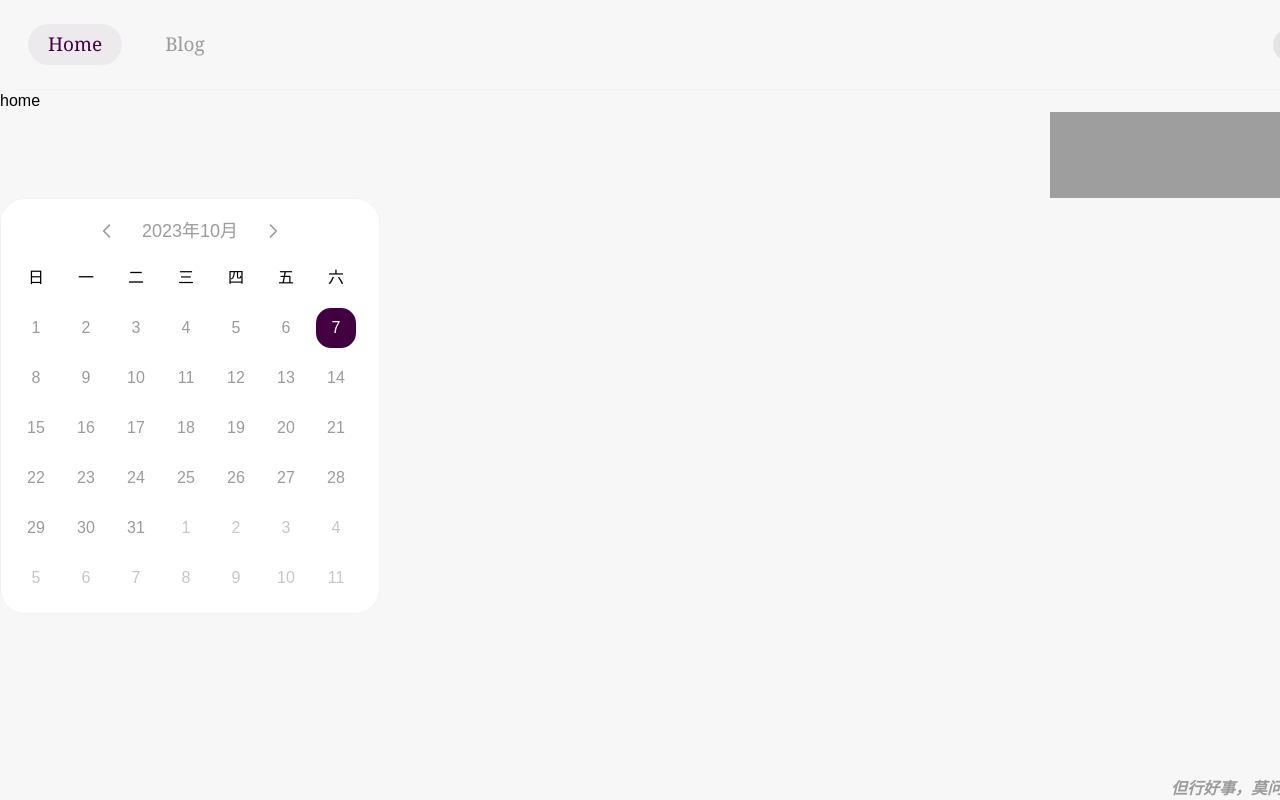
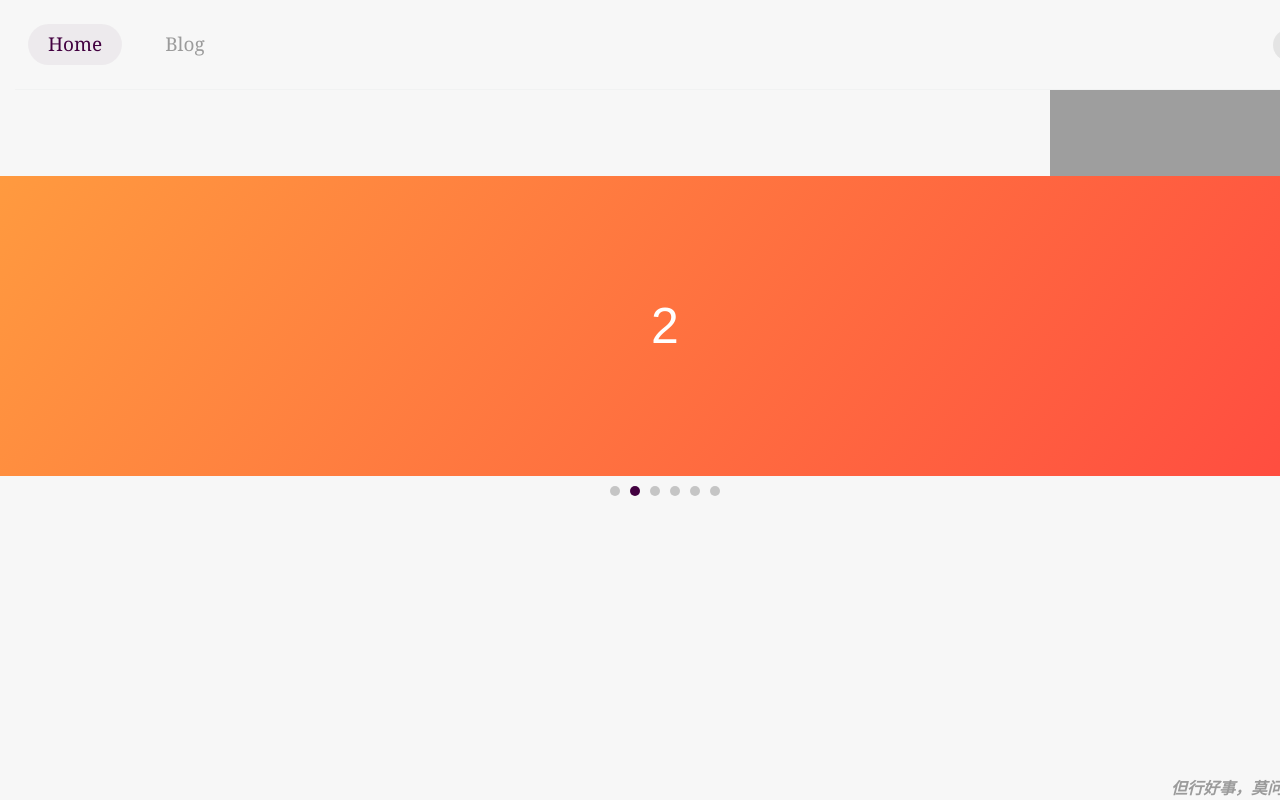
Before and after one commit to LyleXX/lyle-web, a React (Create React App) app: page /home#/home in a window 1280 px wide. Shown: the top 800 px of the page. Built offline with nearby package versions, Linux system fonts and the light colour scheme; grey boxes are pictures that could not be loaded.

Commit message:
✨ feat: 首页添加轮播图

```diff
--- a/package.json
+++ b/package.json
@@ -20,6 +20,7 @@
     "dayjs": "^1.11.10",
     "gsap": "^3.12.2",
     "html2canvas": "^1.4.1",
+    "keen-slider": "^6.8.6",
     "normalize.css": "^8.0.1",
     "pietile-eventemitter": "^1.0.1",
     "prettier": "^3.0.3",
--- /dev/null
+++ b/src/components/Swiper.tsx
@@ -0,0 +1,160 @@
+import React, { useState, useEffect, useCallback, useRef } from 'react'
+import { useKeenSlider } from 'keen-slider/react'
+import 'keen-slider/keen-slider.min.css'
+import styled from '@emotion/styled'
+// import { ReactComponent as ChevronLeft } from 'assets/svg/chevron-left.svg'
+// import { ReactComponent as ChevronRight } from 'assets/svg/chevron-right.svg'
+
+export default function App() {
+  const interval = useRef(null)
+
+  const [currentSlide, setCurrentSlide] = React.useState(0)
+  const [loaded, setLoaded] = useState(false)
+  const [sliderRef, instanceRef] = useKeenSlider<HTMLDivElement>({
+    loop: true,
+    initial: 0,
+    slideChanged(slider) {
+      setCurrentSlide(slider.track.details.rel)
+    },
+    created() {
+      setLoaded(true)
+    },
+    dragStarted() {
+      resetInterval()
+    },
+    dragEnded() {
+      startSliderInterval()
+    },
+  })
+  const resetInterval = useCallback(() => {
+    clearInterval(interval.current)
+  }, [interval])
+
+  const startSliderInterval = useCallback(() => {
+    resetInterval()
+    interval.current = setInterval(() => {
+      instanceRef.current?.next()
+    }, 3000)
+  }, [interval, resetInterval, instanceRef])
+
+  useEffect(() => {
+    startSliderInterval()
+    return () => {
+      resetInterval()
+    }
+  }, [startSliderInterval, resetInterval])
+  return (
+    <SwiperContainer>
+      <div className="navigation-wrapper ">
+        <div ref={sliderRef} className="keen-slider">
+          <div className="keen-slider__slide number-slide1">1</div>
+          <div className="keen-slider__slide number-slide2">2</div>
+          <div className="keen-slider__slide number-slide3">3</div>
+          <div className="keen-slider__slide number-slide4">4</div>
+          <div className="keen-slider__slide number-slide5">5</div>
+          <div className="keen-slider__slide number-slide6">6</div>
+        </div>
+        {/* <ChevronLeft
+          className="absolute left-10 top-1/2  -translate-y-1/2 transform cursor-pointer rounded-full bg-p/50 p-5 sq-30"
+          onClick={(e: any) => e.stopPropagation() || instanceRef.current?.prev()}
+        />
+        <ChevronRight
+          className="absolute right-10 top-1/2  -translate-y-1/2 transform cursor-pointer rounded-full bg-p/50 p-5 sq-30"
+          onClick={(e: any) => e.stopPropagation() || instanceRef.current?.next()}
+        /> */}
+      </div>
+      {loaded && instanceRef.current && (
+        <div className="dots">
+          {Array.from(
+            { length: instanceRef.current.track.details.slides.length },
+            (_, index) => index,
+          ).map((idx) => {
+            return (
+              <button
+                key={idx}
+                onClick={() => {
+                  instanceRef.current?.moveToIdx(idx)
+                }}
+                className={'dot' + (currentSlide === idx ? ' active' : '')}
+              ></button>
+            )
+          })}
+        </div>
+      )}
+    </SwiperContainer>
+  )
+}
+
+const SwiperContainer = styled.div`
+  [class^='number-slide'],
+  [class*=' number-slide'] {
+    background: grey;
+    display: flex;
+    align-items: center;
+    justify-content: center;
+    font-size: 50px;
+    color: #fff;
+    font-weight: 500;
+    height: 300px;
+    max-height: 100vh;
+  }
+
+  .number-slide1 {
+    background: rgb(64, 175, 255);
+    background: linear-gradient(128deg, rgba(64, 175, 255, 1) 0%, rgba(63, 97, 255, 1) 100%);
+  }
+
+  .number-slide2 {
+    background: rgb(255, 75, 64);
+    background: linear-gradient(128deg, rgba(255, 154, 63, 1) 0%, rgba(255, 75, 64, 1) 100%);
+  }
+
+  .number-slide3 {
+    background: rgb(182, 255, 64);
+    background: linear-gradient(128deg, rgba(182, 255, 64, 1) 0%, rgba(63, 255, 71, 1) 100%);
+    background: linear-gradient(128deg, rgba(189, 255, 83, 1) 0%, rgba(43, 250, 82, 1) 100%);
+  }
+
+  .number-slide4 {
+    background: rgb(64, 255, 242);
+    background: linear-gradient(128deg, rgba(64, 255, 242, 1) 0%, rgba(63, 188, 255, 1) 100%);
+  }
+
+  .number-slide5 {
+    background: rgb(255, 64, 156);
+    background: linear-gradient(128deg, rgba(255, 64, 156, 1) 0%, rgba(255, 63, 63, 1) 100%);
+  }
+
+  .number-slide6 {
+    background: rgb(64, 76, 255);
+    background: linear-gradient(128deg, rgba(64, 76, 255, 1) 0%, rgba(174, 63, 255, 1) 100%);
+  }
+  .navigation-wrapper {
+    position: relative;
+  }
+
+  .dots {
+    display: flex;
+    padding: 10px 0;
+    justify-content: center;
+  }
+
+  .dot {
+    border: none;
+    width: 10px;
+    height: 10px;
+    background: #c5c5c5;
+    border-radius: 50%;
+    margin: 0 5px;
+    padding: 5px;
+    cursor: pointer;
+  }
+
+  .dot:focus {
+    outline: none;
+  }
+
+  .dot.active {
+    background: #420040;
+  }
+`
--- a/src/pages/Home.tsx
+++ b/src/pages/Home.tsx
@@ -1,11 +1,11 @@
-import HomeCalendar from 'components/HomeCalendar'
+// import HomeCalendar from 'components/HomeCalendar'
 import React, { memo, useState } from 'react'
+import Swiper from 'components/Swiper'
 
 const Home = memo(() => {
-  const [activeDate, setActiveDate] = useState<Date | undefined>()
+  // const [activeDate, setActiveDate] = useState<Date | undefined>()
   return (
     <div className="mx-auto w-screen-pc text-t1">
-      home
       <div className="flex justify-end">
         <iframe
           title="music"
@@ -15,7 +15,8 @@ const Home = memo(() => {
           allow="autoplay"
         ></iframe>
       </div>
-      <HomeCalendar activeDate={activeDate} changeActiveDate={(val) => setActiveDate(val)} />
+      <Swiper />
+      {/* <HomeCalendar activeDate={activeDate} changeActiveDate={(val) => setActiveDate(val)} /> */}
     </div>
   )
 })
```
Also changed, not shown: 1 other file (tests, documents, lock files or other folders).
